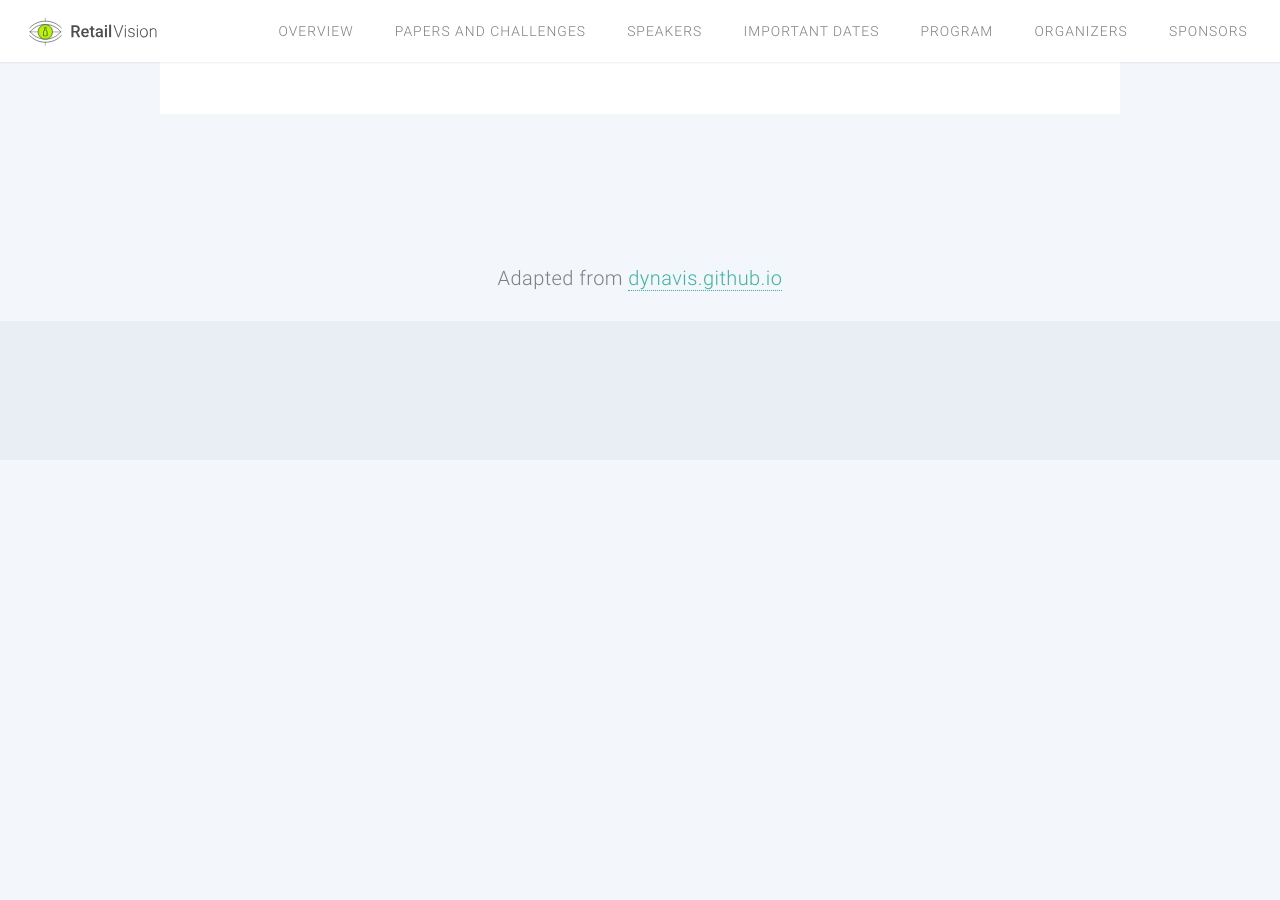
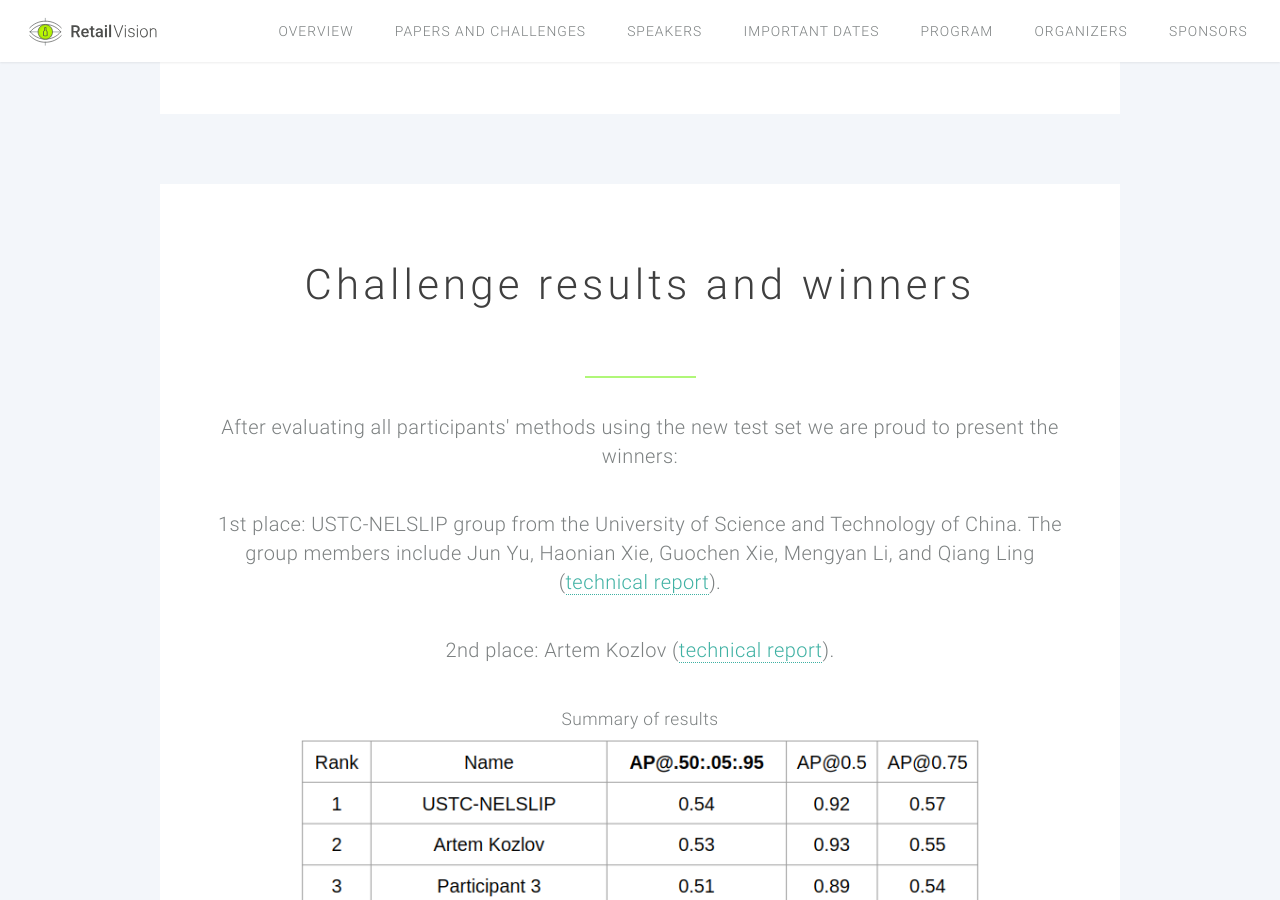
Before and after one commit to retailvisionworkshop/retailvisionworkshop.github.io, a Jekyll site: the page built from detection_challenge_2020.html, in a window 1280 px wide and 900 px high, scrolled down 4162 px. Built offline with Jekyll 4.4.1, drawn with Linux system fonts in a browser that asks for light colours; before the commit the page ends 4622 px from its top, so only the background shows below that.

Commit message:
detection page

```diff
--- a/detection_challenge_2020.html
+++ b/detection_challenge_2020.html
@@ -74,6 +74,28 @@ title: Detection Challenge 2020
                 <p> For questions about the challenge or to submit your results for evaluation please contact Ehud Barnea (ehudb at traxretail dot com).</p>
     </section>
 
+    <section class="wrapper style3 container special">
+
+                <header class="major">
+                    <h2 class="overview">Challenge results and winners</h2>
+                </header>
+
+                <div id="line_wrapper"><div id="major_line"></div></div>
+
+                <p>
+                    After evaluating all participants' methods using the new test set we are proud to present the winners:</p>
+
+                        <p>1st place: USTC-NELSLIP group from the University of Science and Technology of China. The group members include Jun Yu, Haonian Xie, Guochen Xie, Mengyan Li, and Qiang Ling (<a href="https://trax-geometry.s3.amazonaws.com/cvpr_challenge/detection_challenge_technical_reports/1st_A+Solution+for+Product+Detection+in+Densely+Packed+Scenes.pdf">technical report</a>).</p>
+
+                        <p>2nd place: Artem Kozlov (<a href="https://trax-geometry.s3.amazonaws.com/cvpr_challenge/detection_challenge_technical_reports/2nd_Working_with_scale__2nd_place_solution_to_Product_Detection_in_Densely_Packed_Scenes.pdf">technical report</a>).</p>
+
+
+                Summary of results
+                <center><img src="/images/detection_challenge_2020/challenge_results.png" width=80%></center>
+
+
+    </section>
+
 
 </article>
 <br><div style="text-align: center; font-size: 20px;">Adapted from <a href="http://dynavis.github.io">dynavis.github.io</a></div><br>
```
